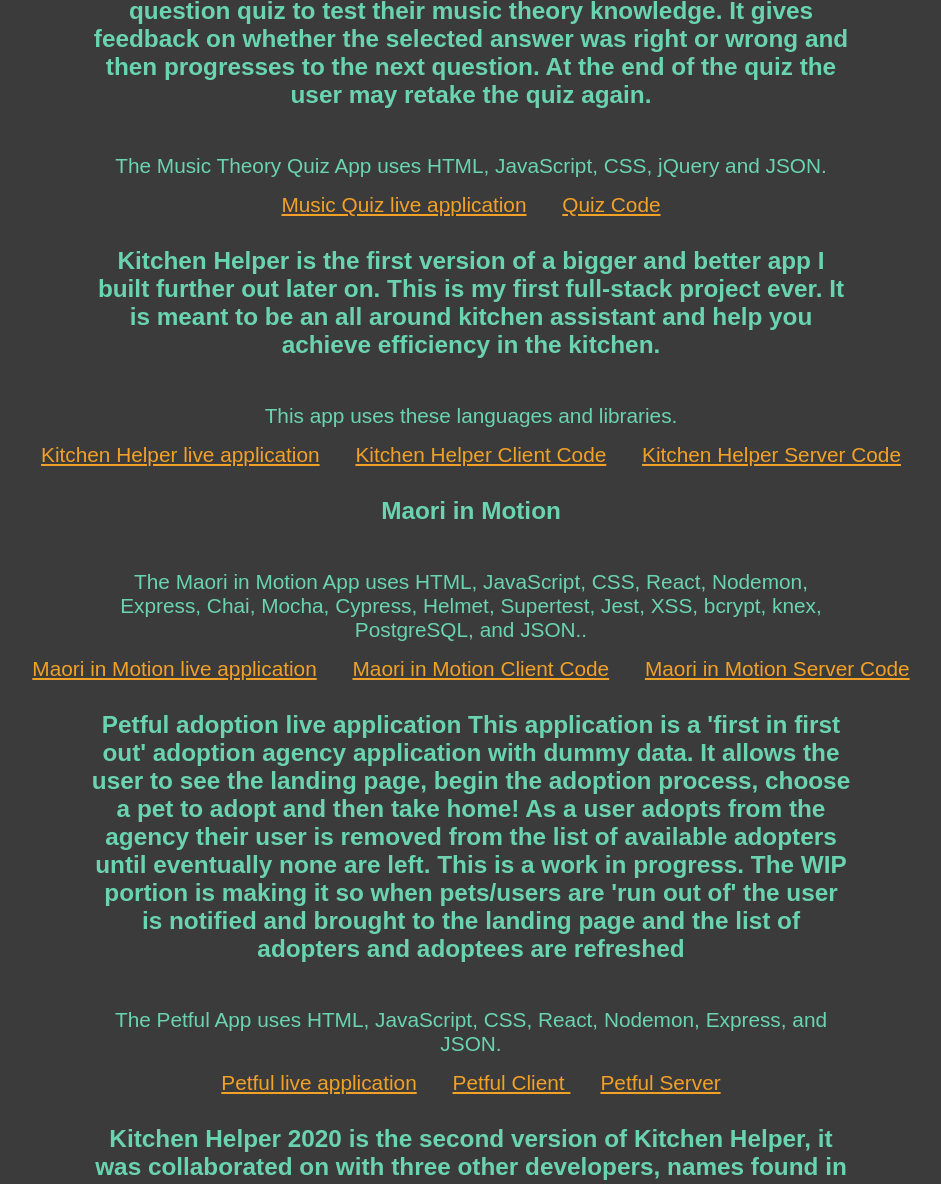
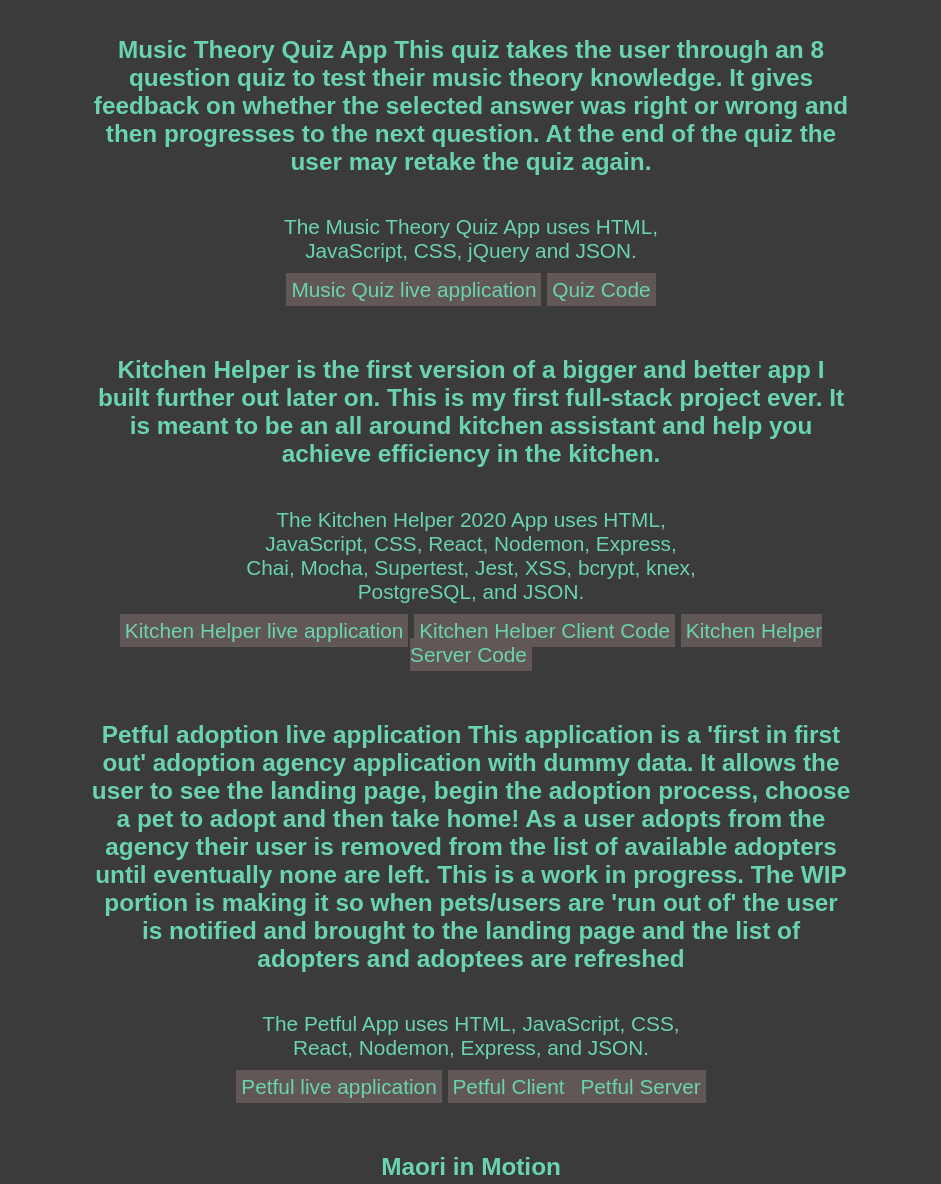
Before and after one commit to thinkful-ei-iguana/Rosehart-Portfolio, a plain HTML site: page index.html in a window 1280 px wide. Shown: the part 1045-2229 px from the top of the page, without its empty margins (169-1110 px from the left). Drawn offline with Linux system fonts and the light colour scheme.

Commit message:
working on having page refresh/to top

```diff
--- a/index.css
+++ b/index.css
@@ -6,12 +6,23 @@
     text-align: center;
 }
 
-nav {
+#Nav {
     color: #1f3a93;
     font-weight: 600;
     background-color:  #00FA9A;
     position: fixed;
     top: 0;
+    left: 0;
+    right: 0;
+    z-index: 10;
+}
+
+#footer {
+    color: #1f3a93;
+    font-weight: 600;
+    background-color:  #00FA9A;
+    position: fixed;
+    bottom: 0;
     left: 0;
     right: 0;
     z-index: 10;
@@ -38,7 +49,12 @@
     padding: 5px;
 }
 
-
+#phoneNumber {
+    text-decoration: none;
+    background-color: #625757;
+    color: #6ad4b1;
+    padding: 5px;
+}
 
 #bio {
     text-align: center;
@@ -121,8 +137,27 @@
     font-size: 2em;
 }
 
-#projectText {
+#projectText h3 {
     padding-top: 30px;
+}
+
+#projectParagraph {
+    text-align: center;
+    width: 60%;
+    margin: auto;
+    padding: 15px;
+}
+
+#projectText a {
+    text-align: center;
+    width: 60%;
+    margin: auto;
+    padding: 15px;
+    padding-left: 30px;
+    text-decoration: none;
+    background-color: #625757;
+    color: #6ad4b1;
+    padding: 5px;
 }
 
 @media screen and (min-width: 320px) {
--- a/index.html
+++ b/index.html
@@ -6,19 +6,20 @@
     <meta name="viewport" content="width=device-width, initial-scale=1.0">
     <meta http-equiv="X-UA-Compatible" content="ie=edge">
     <link rel="stylesheet" type="text/css" href="index.css">
-    <title>Document</title>
+    <title id="titleTop">Rosehart Portfolio</title>
 </head>
 
 <body>
-    <nav>Nav</nav>
+    <a id="Nav" href="#titleTop">Nav</a>
     <h1 id="title">Rosehart Portfolio</h1>
-    <h2 id="headline">Hi, I'm Calvin, I’m a coding engineer & I am enthusiastic about bringing projects to life.</h2>
+    <h2 id="headline">Hi, my name is Calvin, I’m a coding engineer & am enthusiastic about bringing projects to life.
+    </h2>
     <h3 id="contactInfo">Contact Info:</h3>
     <h3 id="name">Calvin T Rosehart</h3>
     <a id="githubprofile" href="https://github.com/C-Rosehart" target="_blank">Github Profile</a>
     <a id="linkedin" href="https://www.linkedin.com/in/calvin-rosehart-56a398105/" target="_blank">LinkedIn Profile</a>
     <a id="email" href="mailto:CalvinRosehart@yahoo.com">CalvinRosehart@yahoo.com</a>
-    <h3 id="phoneNumber">1-802-683-0773</h3>
+    <a id="phoneNumber" href="tel:+18026830773">Call me at: 1-802-683-0773</a>
     <p id="bio">I am a program engineer, currently studying in the Engineering
         Immersion Career Path bootcamp at Thinkful.
         I bring a unique perspective to whatever project I encounter.</p>
@@ -35,74 +36,98 @@
     </p>
     <h3 id="skills"> Skills </h3>
     <div id="listOfSkills">
-        <p id="subSkills">terraforming </p>
-        <p id="subSkills">mind reading </p>
-        <p id="subSkills">wizardry </p>
-        <p id="subSkills">levitating potatoes</p>
+        <p>HTML </p>
+        <p>CSS </p>
+        <p>JavaScript</p>
+        <p>jQuery</p>
+        <p>React </p>
+        <p>Node</p>
+        <p>PostgrSQL</p>
+        <p>Jest</p>
     </div>
     <h3 id="projects">Projects</h3>
-    <h3 id="projectText">Music Theory Quiz App
+    <div id="projectText">
+
+        <h3>Music Theory Quiz App
             This quiz takes the user through an 8 question quiz to test their music theory knowledge.
-        It gives feedback on whether the selected answer was right or wrong and then progresses to the next question.
+            It gives feedback on whether the selected answer was right or wrong and then progresses to the next
+            question.
             At the end of the quiz the user may retake the quiz again.</h3>
-    <p id="projectText" target="_blank">The Music Theory Quiz App uses HTML, JavaScript, CSS, jQuery and JSON.</p>
-    <a id="link" href="https://thinkful-ei-iguana.github.io/Jon-and-Calvin/" target="_blank"> Music Quiz live
+        <p id="projectParagraph">The Music Theory Quiz App uses HTML, JavaScript, CSS, jQuery and JSON.</p>
+        <a href="https://thinkful-ei-iguana.github.io/Jon-and-Calvin/" target="_blank"> Music Quiz live
             application</a>
-    <a id="link" href="https://github.com/thinkful-ei-iguana/Jon-and-Calvin" target="_blank">Quiz Code</a>
+        <a href="https://github.com/thinkful-ei-iguana/Jon-and-Calvin" target="_blank">Quiz Code</a>
 
-    <h3 id="projectText">Kitchen Helper is the first version of a bigger and better app I built further out later on.
-        This is my first full-stack project ever. It is meant to be an all around kitchen assistant and help you achieve
+        <h3>Kitchen Helper is the first version of a bigger and better app I built further out later
+            on.
+            This is my first full-stack project ever. It is meant to be an all around kitchen assistant and help you
+            achieve
             efficiency in the kitchen.</h3>
-    <p id="projectText" target="_blank">This app uses these languages and libraries.</p>
-    <a id="link" href="https://kitchen-helper-4r1cjmi8j.now.sh/" target="_blank"> Kitchen Helper live application</a>
-    <a id="link" href="https://github.com/thinkful-ei-iguana/kitchen-helper-front-end" target="_blank">Kitchen Helper
+        <p id="projectParagraph">The Kitchen Helper 2020 App uses HTML, JavaScript, CSS, React, Nodemon,
+            Express, Chai, Mocha, Supertest, Jest, XSS, bcrypt, knex, PostgreSQL, and
+            JSON.</p>
+        <a href="https://kitchen-helper-4r1cjmi8j.now.sh/" target="_blank"> Kitchen Helper live
+            application</a>
+        <a href="https://github.com/thinkful-ei-iguana/kitchen-helper-front-end" target="_blank">Kitchen
+            Helper
             Client Code</a>
-    <a id="link" href="https://github.com/thinkful-ei-iguana/kitchen-helper" target="_blank">Kitchen Helper Server
+        <a href="https://github.com/thinkful-ei-iguana/kitchen-helper" target="_blank">Kitchen Helper Server
             Code</a>
 
-    <h3 id="projectText">Maori in Motion</h3>
-    <p id="projectText" target="_blank">The Maori in Motion App uses HTML, JavaScript, CSS, React, Nodemon, Express,
+        <h3>Petful adoption live application
+            This application is a 'first in first out' adoption agency application with dummy data. It allows the user
+            to
+            see the landing page, begin the adoption process, choose a pet to adopt and then take home! As a user adopts
+            from the agency their user is removed from the list of available adopters until eventually none are left.
+            This
+            is a work in progress. The WIP portion is making it so when pets/users are 'run out of' the user is notified
+            and
+            brought to the landing page and the list of adopters and adoptees are refreshed</h3>
+        <p id="projectParagraph">The Petful App uses HTML, JavaScript, CSS, React, Nodemon, Express, and
+            JSON.
+        </p>
+        <a href="https://petful-app-puptpybuk.now.sh/" target="_blank"> Petful live application</a>
+        <a href="https://github.com/thinkful-ei-iguana/Jon-Calvin-Petful-Client" target="_blank">Petful
+            Client </a>
+        <a href="https://github.com/thinkful-ei-iguana/Jon-Calvin-Petful-Fixing-Issues" target="_blank">Petful
+            Server</a>
+
+        <h3>Maori in Motion</h3>
+        <p id="projectParagraph">The Maori in Motion App uses HTML, JavaScript, CSS, React, Nodemon,
+            Express,
             Chai, Mocha, Cypress, Helmet, Supertest, Jest, XSS, bcrypt, knex, PostgreSQL, and JSON..</p>
-    <a id="link" href="https://spaced-repetition-40hn4twz9.now.sh/register" target="_blank"> Maori in Motion live
+        <a href="https://spaced-repetition-40hn4twz9.now.sh/register" target="_blank"> Maori in Motion
+            live
             application</a>
-    <a id="link" href="https://github.com/thinkful-ei-iguana/calvin-maggie-capstone-client" target="_blank">Maori in
+        <a href="https://github.com/thinkful-ei-iguana/calvin-maggie-capstone-client" target="_blank">Maori in
             Motion Client Code</a>
-    <a id="link" href="https://github.com/thinkful-ei-iguana/calvin-maggie-capstone-server" target="_blank">Maori in
+        <a href="https://github.com/thinkful-ei-iguana/calvin-maggie-capstone-server" target="_blank">Maori in
             Motion Server Code</a>
 
-    <h3 id="projectText">Petful adoption live application
-        This application is a 'first in first out' adoption agency application with dummy data. It allows the user to
-        see the landing page, begin the adoption process, choose a pet to adopt and then take home! As a user adopts
-        from the agency their user is removed from the list of available adopters until eventually none are left. This
-        is a work in progress. The WIP portion is making it so when pets/users are 'run out of' the user is notified and
-        brought to the landing page and the list of adopters and adoptees are refreshed</h3>
-    <p id="projectText" target="_blank">The Petful App uses HTML, JavaScript, CSS, React, Nodemon, Express, and JSON.
-    </p>
-    <a id="link" href="https://petful-app-puptpybuk.now.sh/" target="_blank"> Petful live application</a>
-    <a id="link" href="https://github.com/thinkful-ei-iguana/Jon-Calvin-Petful-Client" target="_blank">Petful
-        Client
-        <a id="link" href="https://github.com/thinkful-ei-iguana/Jon-Calvin-Petful-Fixing-Issues" target="_blank">Petful
-            Server</a>
-
-        <h3 id="projectText">Kitchen Helper 2020 is the second version of Kitchen Helper, it was collaborated on with
+        <h3>Kitchen Helper 2020 is the second version of Kitchen Helper, it was collaborated on
+            with
             three other developers, names found in the README file. During this project I was the QA Lead and was in
             charge of making sure that we had 100% coverage down every API ENDPOINT, and every client side component
             with 100% passing tests. I was also in charge of making sure that user stories were fulfilled during
             construction of the application and that nothing was left out from the original design.
             This is my third full-stack project. It is meant to be an all around kitchen assistant and help you
             achieve efficiency in the kitchen.</h3>
-        <p id="projectText" target="_blank">The Kitchen Helper 2020 App uses HTML, JavaScript, CSS, React, Nodemon,
+        <p id="projectParagraph">The Kitchen Helper 2020 App uses HTML, JavaScript, CSS, React, Nodemon,
             Express, Chai, Mocha, Supertest, Jest, Lodash, XSS, bcrypt, knex, PostgreSQL, and
             JSON.
         </p>
-        <a id="link" href="https://delta-squad-app-6q3cpjgck.now.sh/" target="_blank"> Kitchen Helper
+        <a href="https://delta-squad-app-6q3cpjgck.now.sh/" target="_blank"> Kitchen Helper
             2020 live application</a>
-        <a id="link" href="https://github.com/thinkful-ei-iguana/Delta-Squad-Front-End" target="_blank">Kitchen Helper
+        <a href="https://github.com/thinkful-ei-iguana/Delta-Squad-Front-End" target="_blank">Kitchen
+            Helper
             2020
             Code
-            <a id="link" href="https://github.com/thinkful-ei-iguana/Delta-Squad-Server" target="_blank">Kitchen Helper
+        </a>
+        <a href="https://github.com/thinkful-ei-iguana/Delta-Squad-Server" target="_blank">Kitchen
+            Helper
             2020 Code</a>
-
+    </div>
+    <a id="footer" href="">Back To Top</a>
 </body>
 
 </html>
```
Lines whose indentation alone changed are shown as unchanged.
